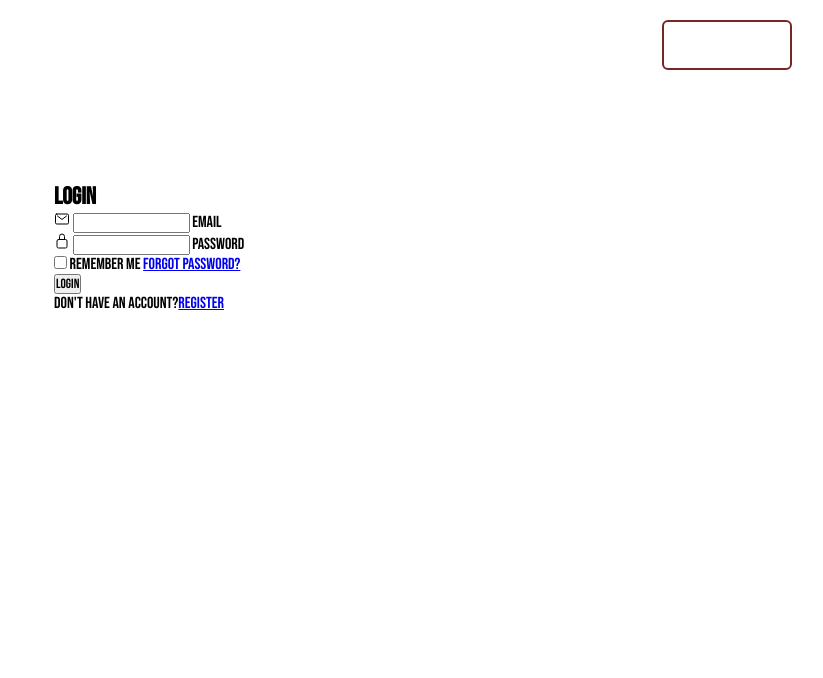
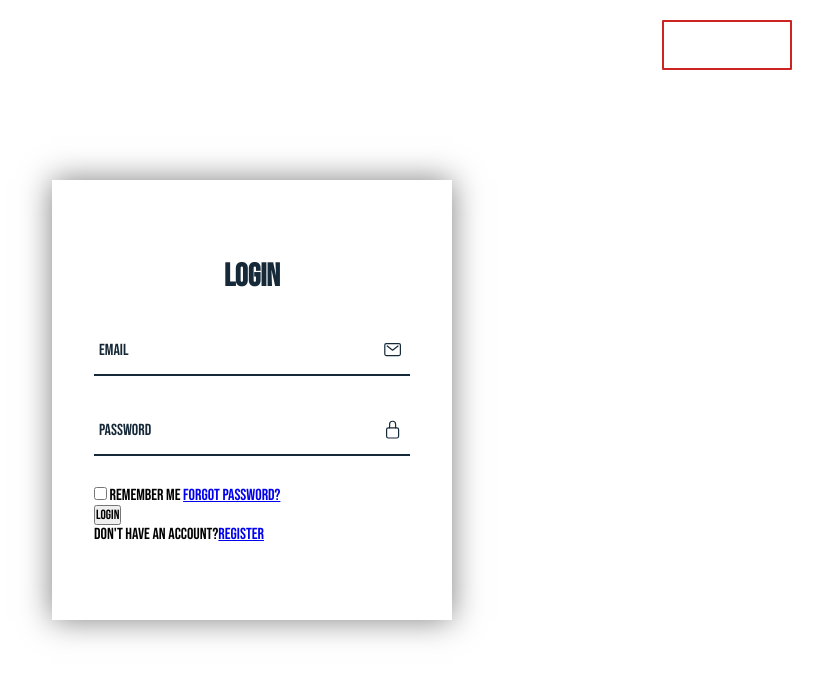
Before and after one commit to brendanmyrden/Website_Example1, a plain HTML site: page index.html in a window 1280 px wide. Shown: the whole page, without its empty margins (388-1211 px from the left). Drawn offline with nearby package versions, Linux system fonts and the light colour scheme.

Commit message:
Moving text animation

```diff
--- a/styles.css
+++ b/styles.css
@@ -89,9 +89,9 @@ header {
     width: 130px;
     height: 50px;
     background: transparent;
-    border: 2px solid #752121fa;
+    border: 2px solid #cc1f1ffa;
     outline: none;
-    border-radius: 6px;
+    border-radius: 1px;
     cursor: pointer;
     font-size: 1.1em;
     color: #fffffffa;
@@ -113,6 +113,71 @@ header {
     height: 440px;
     background: transparent;
     border: 2px solid rgba(255, 255, 255, .5);
-    border-radius: 20px;
+    /* border-radius: 20px; */
     backdrop-filter: blur(20px);
+    box-shadow: 0 0 30px rgba(0, 0, 0, .5);
+    display: flex;
+    justify-content: center;
+    align-items: center;
 }
+
+.wrapper .form-box {
+    width: 100%;
+    padding: 40px;
+}
+
+.form-box h2 {
+    font-size: 2em;
+    color: #162938;
+    text-align: center;
+
+}
+
+.input-box {
+    position: relative;
+    width: 100%;
+    height: 50px;
+    border-bottom: 2px solid #162938;
+    margin: 30px 0;
+
+}
+
+.input-box label {
+    position: absolute;
+    top: 50%;
+    left: 5px;
+    transform: translateY(-50%);
+    font-size: 1em;
+    color: #162938;
+    font-weight: 500;
+    pointer-events: none;
+    transition: .5s;
+}
+
+.input-box input:focus~label,
+.input-box input:valid~label {
+    top: -5px;
+
+
+}
+
+.input-box input {
+    width: 100%;
+    height: 100%;
+    background: transparent;
+    border: none;
+    outline: none;
+    font-size: 1em;
+    color: #162938;
+    font-weight: 600;
+    padding: 0 35px 0 5px;
+
+}
+
+.input-box .icon {
+    position: absolute;
+    right: 8px;
+    font-size: 1.2em;
+    color: #162938;
+    line-height: 57px;
+}
```
